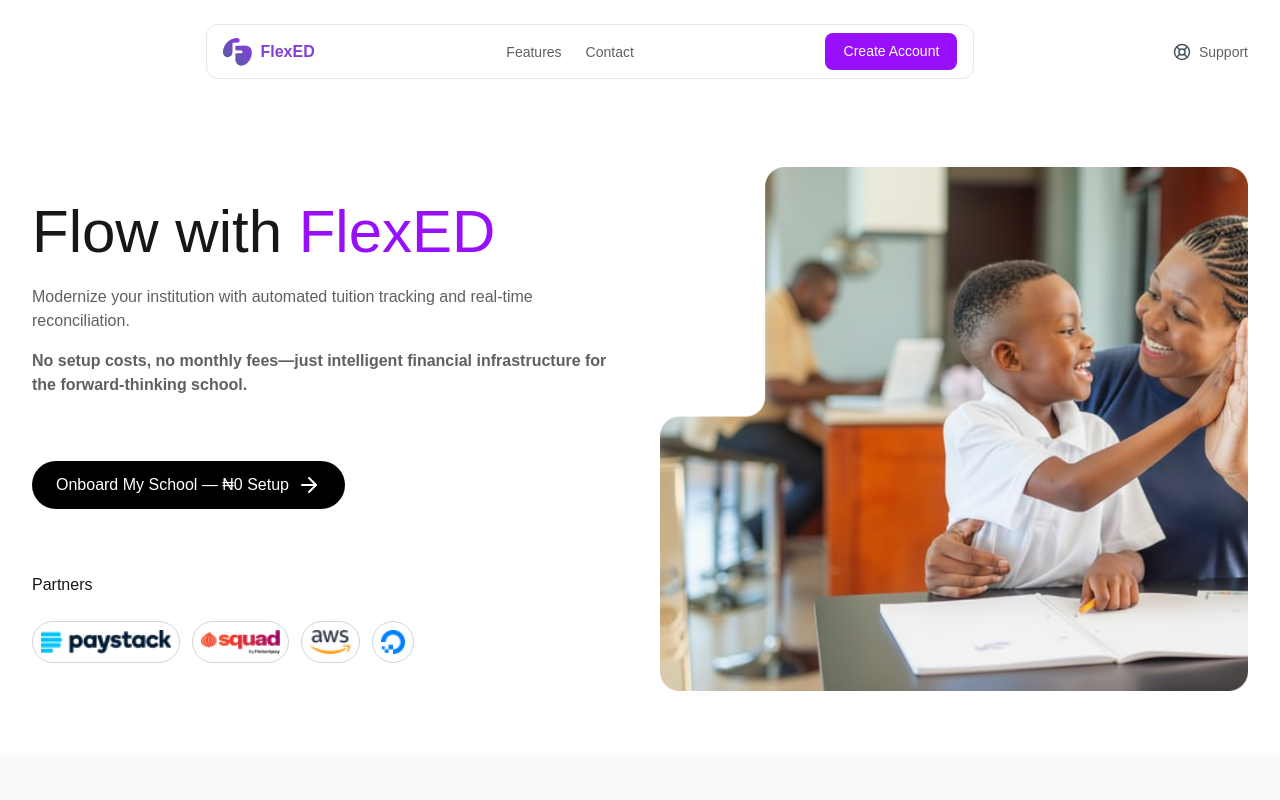
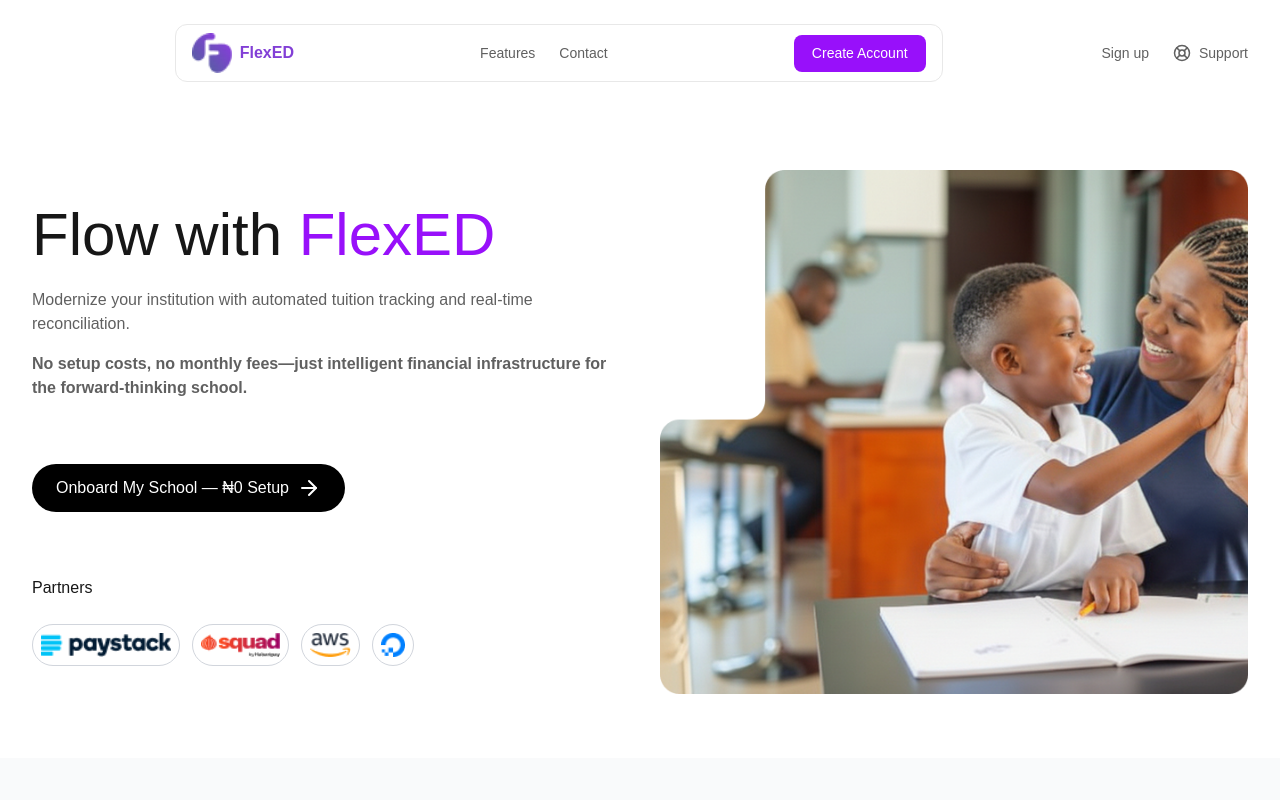
Before and after one commit to Intplus-Tech/FlexEDWebsite, a Next.js app: page / in a window 1280 px wide. Shown: the top 800 px of the page. Built offline with nearby package versions, Linux system fonts and the light colour scheme.

Commit message:
full ui fixed

```diff
--- a/src/app/page.tsx
+++ b/src/app/page.tsx
@@ -13,11 +13,15 @@ export default function Home() {
       <Navbar />
       <Hero />
       <Problem />
-      <Features />
+      <div id="Features">
+        <Features />
+      </div>
       <Modules />
       <Testimonials />
-      <CTA />
-       <Footer />
+      <div id="CTA">
+        <CTA />
+      </div>
+      <Footer />
     </main>
   );
 }
--- a/src/components/layout/Footer.tsx
+++ b/src/components/layout/Footer.tsx
@@ -88,7 +88,7 @@ export default function Footer() {
             <p>Privacy & Cookies policy</p>
           </div>
 
-          <p className="mt-4 md:mt-0">hello@flexedsystems.com</p>
+          <p className="mt-4 md:mt-0">contactus@flexedsystem.com</p>
         </div>
       </Container>
     </footer>
--- a/src/components/layout/Navbar.tsx
+++ b/src/components/layout/Navbar.tsx
@@ -1,51 +1,119 @@
+"use client";
+
 import Container from "../ui/Container";
-import { LifeBuoy } from "lucide-react";
+import { LifeBuoy, Menu, X } from "lucide-react";
 import Image from "next/image";
+import { useState } from "react";
 
 export default function Navbar() {
+  const [open, setOpen] = useState(false);
+
+  const scrollTo = (id: string) => {
+    const element = document.getElementById(id);
+    if (element) {
+      element.scrollIntoView({ behavior: "smooth" });
+    }
+  };
+
   return (
-    <div className="py-6">
+    <div className="py-6 bg-white">
       <Container>
-        <div className="flex items-center">
+        <div className="flex items-center justify-between">
 
           {/* Main Navbar Box */}
           <div className="mx-auto w-full max-w-3xl flex items-center justify-between border border-[#E8E8E8] rounded-xl p-2 px-4">
+            {/* Logo */}
             <div className="flex items-center gap-2">
-                <div >
               <Image
                 src="/images/logos/flexed-image.png"
-                               width={500}
-                               height={400}
-                               alt="Hero"
-                               className="rounded-xl w-full h-auto"
+                width={40}
+                height={40}
+                alt="FlexED Logo"
+                className="rounded-xl w-10 h-10"
               />
-                          </div>
               <h1 className="font-bold text-[16px] text-[#823FD6]">FlexED</h1>
             </div>
 
-
-            <div className="hidden md:flex gap-6 items-center ">
-              <a href="#" className="text-sm font-medium text-[#606060]">
+            {/* Desktop Links */}
+            <div className="hidden md:flex gap-6 items-center">
+              <a
+                href="#Features"
+                onClick={(e) => { e.preventDefault(); scrollTo("Features"); }}
+                className="text-sm font-medium text-[#606060] hover:text-black transition"
+              >
                 Features
               </a>
-              <a href="#" className="text-sm font-medium text-[#606060]">
+              <a
+                href="#CTA"
+                onClick={(e) => { e.preventDefault(); scrollTo("CTA"); }}
+                className="text-sm font-medium text-[#606060] hover:text-black transition"
+              >
                 Contact
               </a>
             </div>
 
+            {/* Create Account Button */}
             <button className="bg-purple-600 text-white w-[132px] px-4 py-2 rounded-lg text-[14px] font-medium">
               Create Account
             </button>
+          </div>
 
+          {/* Sign up link (next to border container) */}
+          <div className="hidden md:flex ml-4 items-center">
+            <a
+              href="#signup"
+              className="text-sm font-medium text-[#606060] hover:text-black transition"
+            >
+              Sign up
+            </a>
           </div>
 
           {/* Support */}
-          <div className="ml-6 hidden md:flex items-center gap-2 text-sm font-medium text-gray-600 cursor-pointer hover:text-black transition">
+          <div className="ml-6 hidden md:flex items-center gap-2 text-sm font-medium text-[#606060] cursor-pointer hover:text-black transition">
             <LifeBuoy size={18} />
-            <span className="text-[#606060]">Support</span>
+            <span>Support</span>
           </div>
 
+          {/* Mobile Hamburger */}
+          <div className="md:hidden flex items-center">
+            <button onClick={() => setOpen(!open)}>
+              {open ? <X size={24} /> : <Menu size={24} />}
+            </button>
           </div>
+        </div>
+
+        {/* Mobile Menu */}
+        {open && (
+          <div className="md:hidden mt-4 flex flex-col gap-3 border-t border-[#E8E8E8] pt-4">
+            <a
+              href="#Features"
+              onClick={(e) => { e.preventDefault(); scrollTo("Features"); setOpen(false); }}
+              className="text-sm font-medium text-[#606060] hover:text-black transition"
+            >
+              Features
+            </a>
+            <a
+              href="#CTA"
+              onClick={(e) => { e.preventDefault(); scrollTo("CTA"); setOpen(false); }}
+              className="text-sm font-medium text-[#606060] hover:text-black transition"
+            >
+              Contact
+            </a>
+            <a
+              href="#signup"
+              className="text-sm font-medium text-[#606060] hover:text-black transition"
+            >
+              Sign up
+            </a>
+            <button className="bg-purple-600 text-white px-4 py-2 rounded-lg text-[14px] font-medium mt-2">
+              Create Account
+            </button>
+            <div className="flex items-center gap-2 text-sm font-medium text-[#606060] cursor-pointer hover:text-black transition mt-2">
+              <LifeBuoy size={18} />
+              <span>Support</span>
+            </div>
+          </div>
+        )}
       </Container>
     </div>
   );
--- a/src/components/sections/CTA.tsx
+++ b/src/components/sections/CTA.tsx
@@ -1,3 +1,6 @@
+"use client";
+
+
 import Container from "../ui/Container";
 
 export default function CTA() {
@@ -20,7 +23,10 @@ export default function CTA() {
               We are gladly helping School Administrators to get started.
             </p>
 
-            <button className="mt-6 bg-purple-600 text-white px-5 py-2.5 rounded-lg text-sm">
+            <button
+              onClick={() => window.open("https://wa.me/message/N3YXQJLPHHFRL1", "_blank")}
+              className="mt-6 bg-purple-600 text-white px-5 py-2.5 rounded-lg text-sm hover:bg-purple-700 transition"
+            >
               Schedule a Call
             </button>
           </div>
@@ -38,7 +44,7 @@ export default function CTA() {
               </span>
             </p>
 
-            <button className="mt-6 bg-purple-600 text-white px-5 py-2.5 rounded-lg text-sm flex items-center gap-2">
+            <button className="mt-6 bg-purple-600 text-white px-5 py-2.5 rounded-lg text-sm flex items-center gap-2 hover:bg-purple-700 transition">
               Get Started →
             </button>
           </div>
--- a/src/components/sections/Testimonials.tsx
+++ b/src/components/sections/Testimonials.tsx
@@ -1,6 +1,6 @@
 "use client";
 
-import { useState } from "react";
+import { useState, useEffect } from "react";
 import Container from "../ui/Container";
 
 const testimonials = [
@@ -30,6 +30,14 @@ const testimonials = [
 export default function Testimonials() {
   const [active, setActive] = useState(0);
 
+  // Auto-slide carousel every 5 seconds
+  useEffect(() => {
+    const interval = setInterval(() => {
+      setActive((prev) => (prev + 1) % testimonials.length);
+    }, 5000); // 5 seconds
+    return () => clearInterval(interval);
+  }, []);
+
   return (
     <section className="py-24 bg-[#F6F5FB]">
       <Container>
@@ -45,17 +53,16 @@ export default function Testimonials() {
               Users’ Success <br /> Stories
             </h2>
 
-            <button className="mt-6 bg-purple-600 text-white px-5 py-2.5 rounded-lg text-sm">
+            <button className="mt-6 bg-purple-600 text-white px-5 py-2.5 rounded-lg text-sm hover:bg-purple-700 transition">
               Share your Success Story
             </button>
           </div>
 
           {/* Right Card */}
           <div className="flex justify-end">
-            <div>
+            <div className="w-full max-w-sm md:max-w-md">
               <div
-                className="bg-gradient-to-br space-y-20 from-purple-500 to-indigo-600 text-white p-8 rounded-xl shadow-lg transition-all duration-500"
-                style={{ width: "400px", height: "250px" }}
+                className="bg-gradient-to-br space-y-6 from-purple-500 to-indigo-600 text-white p-8 rounded-xl shadow-lg transition-all duration-500"
               >
                 <p className="text-sm leading-relaxed">
                   {testimonials[active].text}
@@ -78,16 +85,14 @@ export default function Testimonials() {
                 </div>
               </div>
 
-              {/* Carousel */}
+              {/* Carousel Dots */}
               <div className="flex justify-center gap-2 mt-6">
                 {testimonials.map((_, index) => (
                   <button
                     key={index}
                     onClick={() => setActive(index)}
                     className={`w-2.5 h-2.5 rounded-full transition-all ${
-                      active === index
-                        ? "bg-purple-600"
-                        : "bg-gray-300"
+                      active === index ? "bg-purple-600" : "bg-gray-300"
                     }`}
                   />
                 ))}
```
Lines whose indentation alone changed are shown as unchanged.
